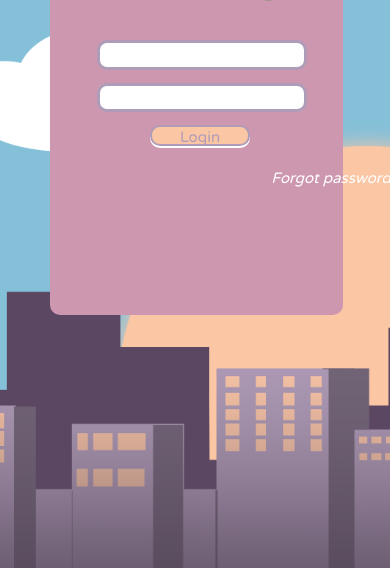
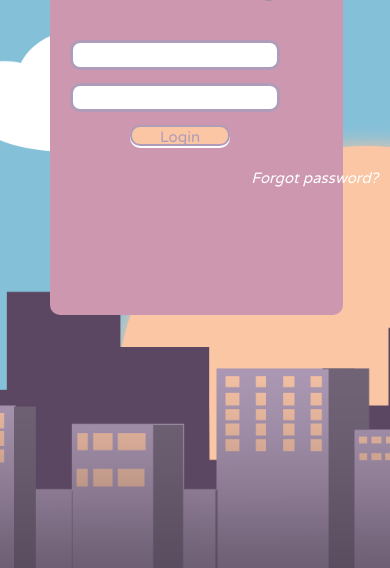
Before and after one commit to rhezdanielle/exam, a plain HTML site: page index.html in a window 390 px wide. Shown: the part 276-844 px from the top of the page. Drawn offline with Linux system fonts and the light colour scheme.

Commit message:
Update style.css

```diff
--- a/style.css
+++ b/style.css
@@ -1553,19 +1553,19 @@
     }
 
     #email {
-          /* size */
+        /* size */
         height: 5%;
         width: 200px;
         min-width: 200px;
 
         /* position */
         top: 35%;
-        left: 16%;
-        position: absolute;
-
-        /* text style */
-        font-family: 'Varela Round', sans-serif;
-        font-size: 12px;
+        margin: 0 20px;
+        position: absolute;
+
+        /* text style */
+        font-family: 'Varela Round', sans-serif;
+        font-size: 15px;
         color: #AF9CB8;
 
         /* border */
@@ -1573,6 +1573,8 @@
         border-color: #AF9CB8;
         border-width: 3px;
         border-radius: 10px;
+
+        display: inline;
     }
 
     #password {
@@ -1583,7 +1585,7 @@
 
         /* position */
         top: 45%;
-        left: 16%;
+        margin: 0 20px;
         position: absolute;
 
         /* text style */
@@ -1596,6 +1598,8 @@
         border-color: #AF9CB8;
         border-width: 3px;
         border-radius: 10px;
+
+        display: inline;
     }
 
     /* log in button */
@@ -1607,7 +1611,7 @@
 
         /* position */
         top: 55%;
-        margin: 0px 100px;
+        margin: 0px 80px;
         position: absolute;
 
         /* text style */
@@ -1623,6 +1627,7 @@
         border-radius: 10px;
         box-shadow: 0px 2px white;
 
+        display: inline;
     }
 
     #forgot-password-link {
```
